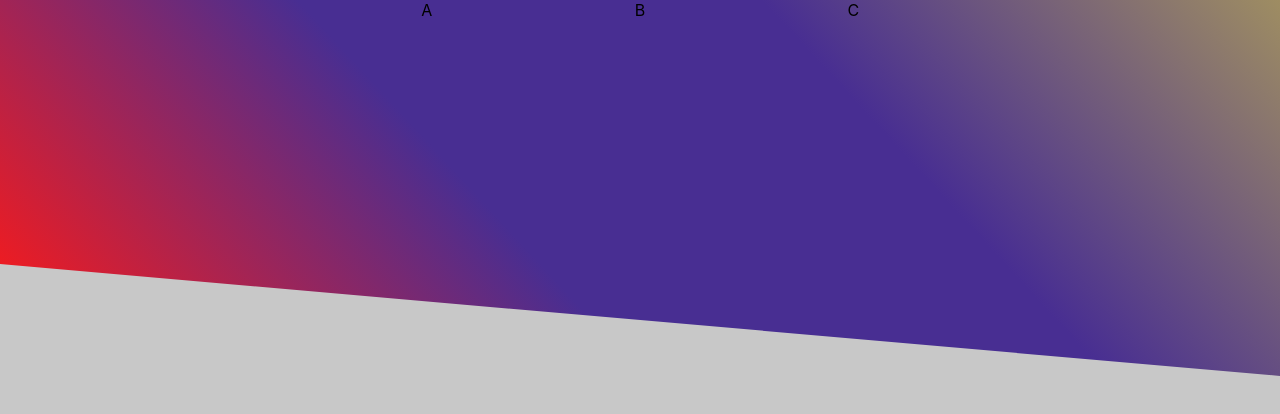
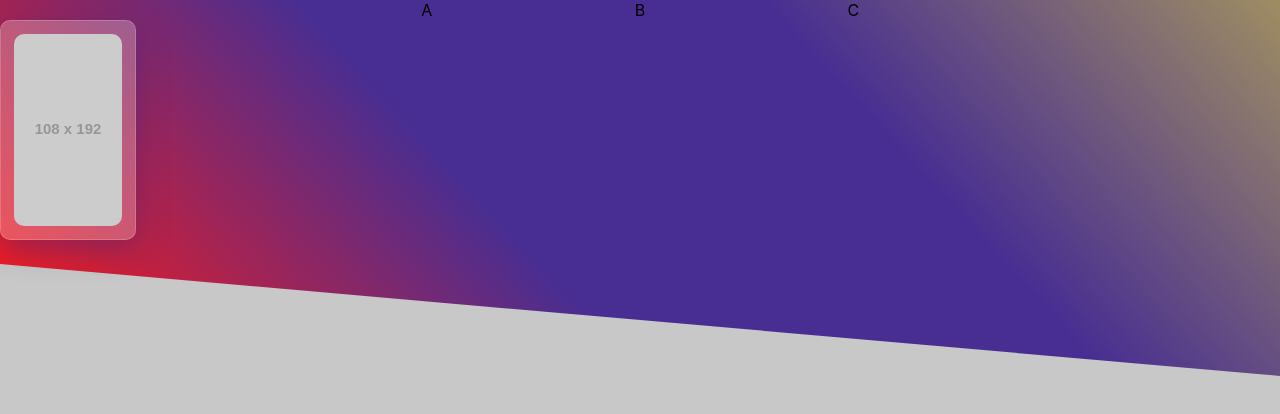
Before and after one commit to massimilianofalsini/lemagliediantonello_, a Next.js app: page / in a window 1280 px wide. Shown: the top 414 px of the page. Built offline with nearby package versions, Linux system fonts and the light colour scheme.

Commit message:
added card for image

```diff
--- /dev/null
+++ b/components/card.tsx
@@ -0,0 +1,12 @@
+import Image from "next/image"
+import styles from "../styles/Card.module.css";
+
+const Card: React.FC<{ name:string }> = (props) => {
+  return <>
+    <div className={styles.card}>
+      <img className={styles.image} src='https://via.placeholder.com/108x192' alt={props.name}/>
+    </div>
+  </>
+}
+
+export default Card
--- a/components/footer.tsx
+++ b/components/footer.tsx
@@ -1,4 +1,4 @@
-const Footer:React.FC = () => {
+const Footer: React.FC = () => {
   return <>
     <footer>
 
--- a/components/header.tsx
+++ b/components/header.tsx
@@ -1,7 +1,7 @@
 import Link from 'next/link'
 import styles from '../styles/Header.module.css'
 
-const Header:React.FC = () => {
+const Header: React.FC = () => {
   return <>
     <div className={styles.gradient}/>
     <nav className={styles.navbar}>
--- a/next.config.js
+++ b/next.config.js
@@ -2,8 +2,11 @@
 const nextConfig = {
   reactStrictMode: true,
   i18n: {
-    locales: ["it"],
-    defaultLocale: "it",
+    locales: ['it'],
+    defaultLocale: 'it',
+  },
+  images: {
+    domains: ['via.placeholder.com'],
   },
 }
 
--- a/pages/index.tsx
+++ b/pages/index.tsx
@@ -1,5 +1,6 @@
 import type { NextPage } from 'next'
 import Head from 'next/head'
+import Card from '../components/card'
 import Footer from '../components/footer'
 import Header from '../components/header'
 import styles from '../styles/Home.module.css'
@@ -15,6 +16,7 @@ const Home: NextPage = () => {
 
       <main className={styles.main}>
         <Header />
+        <Card name='placeholder'/>
       </main>
 
       <Footer />
--- /dev/null
+++ b/styles/Card.module.css
@@ -0,0 +1,16 @@
+.card {
+  background: rgba( 255, 255, 255, 0.25 );
+  box-shadow: 0 8px 32px 0 rgb(31 38 135 / 37%);
+  backdrop-filter: blur( 4px );
+  width: fit-content;
+  border-radius: 10px;
+  display: grid;
+  border: 1px solid rgba( 255, 255, 255, 0.18 );
+  justify-items: center;
+  align-items: center;
+}
+
+.image {
+  margin: 1vw;
+  border-radius: 10px;
+}
```
